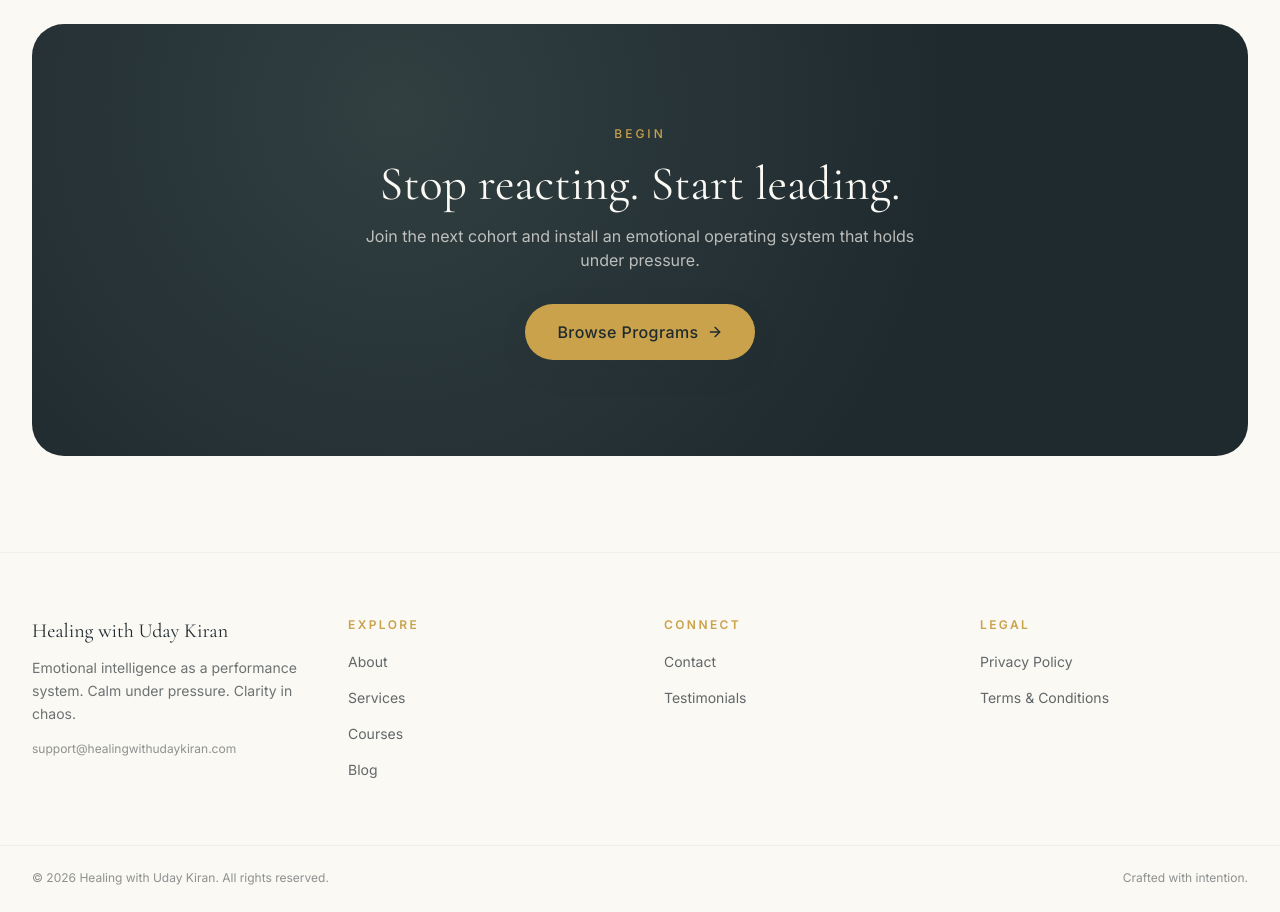
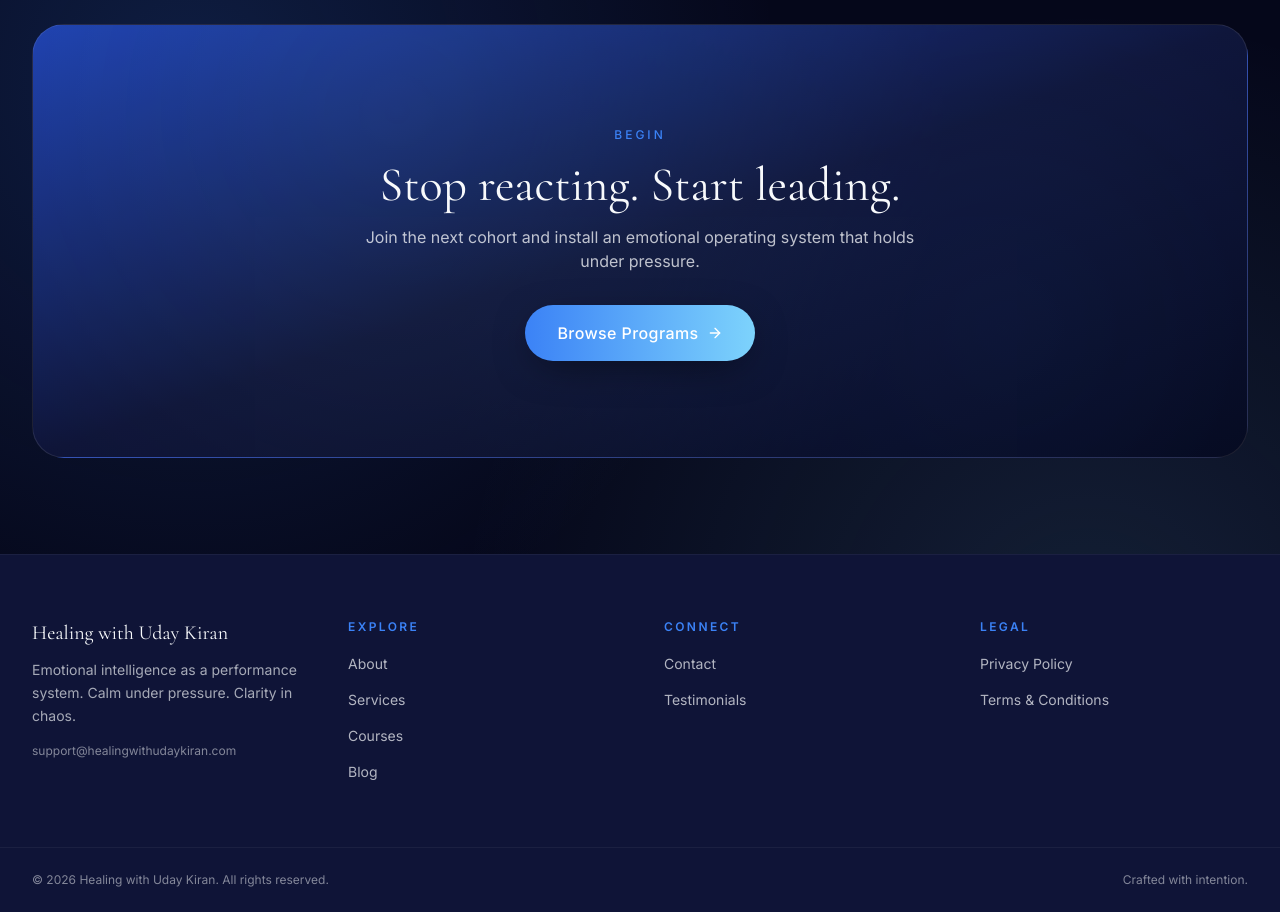
Before and after one commit to manthriudaykiran/healing-with-uday-kiran, a Next.js app: page /about in a window 1280 px wide. Shown: the part 800-1712 px from the top of the page. Built offline with nearby package versions, Linux system fonts and the light colour scheme; no server answers.

Commit message:
feat: switch to dark navy + electric blue palette

```diff
--- a/app/globals.css
+++ b/app/globals.css
@@ -15,8 +15,13 @@ html {
 
 body {
   @apply bg-brand-ivory text-brand-ink font-sans;
+  background-image:
+    radial-gradient(circle at 15% 10%, rgba(59, 130, 246, 0.18), transparent 45%),
+    radial-gradient(circle at 85% 80%, rgba(125, 211, 252, 0.12), transparent 50%);
+  background-attachment: fixed;
 }
 
 ::selection {
-  background-color: rgba(201, 162, 75, 0.25);
+  background-color: rgba(96, 165, 250, 0.35);
+  color: #ffffff;
 }
--- a/components/layout/Footer.tsx
+++ b/components/layout/Footer.tsx
@@ -5,7 +5,7 @@ import { siteConfig } from "@/config/site";
 
 export function Footer() {
   return (
-    <footer className="border-t border-brand-ink/5 bg-brand-ivory">
+    <footer className="border-t border-white/5 bg-brand-beige">
       <Container className="grid grid-cols-1 gap-12 py-16 md:grid-cols-4">
         <div>
           <h3 className="font-display text-xl text-brand-ink">{siteConfig.name}</h3>
@@ -35,7 +35,7 @@ export function Footer() {
           </div>
         ))}
       </Container>
-      <div className="border-t border-brand-ink/5">
+      <div className="border-t border-white/5">
         <Container className="flex flex-col items-center justify-between gap-2 py-6 text-xs text-brand-ink/50 sm:flex-row">
           <p>© {new Date().getFullYear()} {siteConfig.name}. All rights reserved.</p>
           <p>Crafted with intention.</p>
--- a/components/layout/Navbar.tsx
+++ b/components/layout/Navbar.tsx
@@ -19,7 +19,7 @@ export function Navbar() {
       className={cn(
         "fixed inset-x-0 top-0 z-50 transition-all duration-500",
         scrolled
-          ? "bg-brand-ivory/85 backdrop-blur-xl border-b border-brand-ink/5 shadow-sm"
+          ? "bg-brand-ivory/85 backdrop-blur-xl border-b border-white/5 shadow-soft"
           : "bg-transparent",
       )}
     >
@@ -63,7 +63,7 @@ export function Navbar() {
             initial={{ height: 0, opacity: 0 }}
             animate={{ height: "auto", opacity: 1 }}
             exit={{ height: 0, opacity: 0 }}
-            className="lg:hidden overflow-hidden bg-brand-ivory border-t border-brand-ink/5"
+            className="lg:hidden overflow-hidden bg-brand-ivory border-t border-white/5"
           >
             <Container className="flex flex-col gap-4 py-6">
               {PRIMARY_NAV.map((item) => (
--- a/components/sections/CTA.tsx
+++ b/components/sections/CTA.tsx
@@ -19,11 +19,11 @@ export function CTA({
   return (
     <section className="py-24">
       <Container>
-        <div className="relative overflow-hidden rounded-[2rem] bg-brand-ink px-8 py-16 text-center text-brand-ivory sm:px-16 sm:py-24">
+        <div className="relative overflow-hidden rounded-[2rem] border border-white/10 bg-gradient-to-br from-brand-emeraldSoft via-brand-beige to-brand-ivory px-8 py-16 text-center text-brand-ink sm:px-16 sm:py-24">
           <div className="absolute inset-0 bg-emerald-glow opacity-30" aria-hidden />
           <Eyebrow className="relative">{eyebrow}</Eyebrow>
           <h2 className="relative mt-4 font-display text-3xl sm:text-5xl">{title}</h2>
-          <p className="relative mx-auto mt-4 max-w-xl text-brand-ivory/70">{description}</p>
+          <p className="relative mx-auto mt-4 max-w-xl text-brand-ink/75">{description}</p>
           <div className="relative mt-8 flex justify-center">
             <Link href={href}>
               <Button variant="gold" size="lg">
--- a/components/sections/CoursesPreview.tsx
+++ b/components/sections/CoursesPreview.tsx
@@ -7,7 +7,7 @@ import { Button } from "@/components/ui/button";
 
 export function CoursesPreview() {
   return (
-    <Section className="bg-brand-ivory">
+    <Section className="bg-brand-beige/40">
       <Container>
         <div className="flex flex-col items-start justify-between gap-6 md:flex-row md:items-end">
           <div className="max-w-xl">
--- a/components/sections/TestimonialsCarousel.tsx
+++ b/components/sections/TestimonialsCarousel.tsx
@@ -14,7 +14,7 @@ export function TestimonialsCarousel() {
   const t = TESTIMONIALS[i];
 
   return (
-    <Section className="bg-gradient-to-b from-white to-brand-beige">
+    <Section className="bg-gradient-to-b from-transparent to-brand-beige/60">
       <Container>
         <div className="text-center">
           <Eyebrow>Words from the room</Eyebrow>
@@ -32,7 +32,7 @@ export function TestimonialsCarousel() {
               animate={{ opacity: 1, y: 0 }}
               exit={{ opacity: 0, y: -20 }}
               transition={{ duration: 0.5 }}
-              className="rounded-3xl bg-white/70 p-10 text-center shadow-soft backdrop-blur"
+              className="rounded-3xl border border-white/10 bg-white/[0.04] p-10 text-center shadow-soft backdrop-blur-md"
             >
               <p className="font-display text-xl leading-relaxed text-brand-ink sm:text-2xl">
                 "{t.body}"
--- a/components/ui/button.tsx
+++ b/components/ui/button.tsx
@@ -8,10 +8,10 @@ const buttonVariants = cva(
     variants: {
       variant: {
         primary:
-          "bg-brand-ink text-brand-ivory hover:bg-brand-emerald shadow-soft hover:shadow-glow",
-        gold: "bg-brand-gold text-brand-ink hover:bg-brand-goldSoft shadow-soft hover:shadow-glow",
+          "bg-brand-gold text-white hover:bg-brand-goldSoft shadow-soft hover:shadow-glow",
+        gold: "bg-gradient-to-r from-brand-gold to-brand-emerald text-white hover:opacity-90 shadow-soft hover:shadow-glow",
         outline:
-          "border border-brand-ink/20 text-brand-ink hover:border-brand-gold hover:text-brand-gold bg-transparent",
+          "border border-white/20 text-brand-ink hover:border-brand-gold hover:text-brand-gold bg-transparent",
         ghost: "text-brand-ink hover:text-brand-gold",
       },
       size: {
--- a/components/ui/card.tsx
+++ b/components/ui/card.tsx
@@ -5,7 +5,7 @@ export function Card({ className, ...props }: React.HTMLAttributes<HTMLDivElemen
   return (
     <div
       className={cn(
-        "rounded-3xl border border-brand-ink/5 bg-white/70 p-8 shadow-soft backdrop-blur-sm transition-all duration-500 hover:-translate-y-1 hover:shadow-glow",
+        "rounded-3xl border border-white/10 bg-white/[0.04] p-8 shadow-soft backdrop-blur-md transition-all duration-500 hover:-translate-y-1 hover:border-brand-goldSoft/40 hover:shadow-glow",
         className,
       )}
       {...props}
@@ -20,5 +20,5 @@ export function CardTitle({ className, ...props }: React.HTMLAttributes<HTMLHead
 }
 
 export function CardDescription({ className, ...props }: React.HTMLAttributes<HTMLParagraphElement>) {
-  return <p className={cn("mt-2 text-sm leading-relaxed text-brand-ink/70", className)} {...props} />;
+  return <p className={cn("mt-2 text-sm leading-relaxed text-brand-ink/65", className)} {...props} />;
 }
--- a/modules/contact/ContactForm.tsx
+++ b/modules/contact/ContactForm.tsx
@@ -39,7 +39,7 @@ function Field({
   textarea?: boolean;
 }) {
   const cls =
-    "w-full rounded-2xl border border-brand-ink/10 bg-white/70 px-4 py-3 text-sm text-brand-ink outline-none transition focus:border-brand-gold focus:ring-2 focus:ring-brand-gold/30";
+    "w-full rounded-2xl border border-white/10 bg-white/[0.04] px-4 py-3 text-sm text-brand-ink placeholder:text-brand-ink/40 outline-none backdrop-blur-md transition focus:border-brand-gold focus:ring-2 focus:ring-brand-gold/30";
   return (
     <label className="block">
       <span className="mb-2 block text-xs uppercase tracking-[0.2em] text-brand-ink/60">
--- a/tailwind.config.ts
+++ b/tailwind.config.ts
@@ -12,13 +12,14 @@ const config: Config = {
     extend: {
       colors: {
         brand: {
-          gold: "#C9A24B",
-          goldSoft: "#E7D6A8",
-          emerald: "#4F8A78",
-          emeraldSoft: "#A8C9BD",
-          beige: "#F6F1E7",
-          ivory: "#FBF9F4",
-          ink: "#1F2A2E",
+          // Repurposed semantic tokens — names kept so existing components keep working.
+          gold: "#3B82F6",        // primary accent (electric blue)
+          goldSoft: "#60A5FA",    // softer accent
+          emerald: "#7DD3FC",     // cyan glow
+          emeraldSoft: "#1E40AF", // deep blue
+          beige: "#0F1437",       // raised surface
+          ivory: "#05071A",       // page background (deep space)
+          ink: "#F8FAFC",         // primary text (near-white)
         },
       },
       fontFamily: {
@@ -27,13 +28,13 @@ const config: Config = {
       },
       backgroundImage: {
         "calm-gradient":
-          "linear-gradient(135deg, #FBF9F4 0%, #F6F1E7 45%, #E7D6A8 100%)",
+          "linear-gradient(135deg, #05071A 0%, #0A1030 45%, #1E3A8A 100%)",
         "emerald-glow":
-          "radial-gradient(circle at 30% 20%, rgba(168,201,189,0.45), transparent 60%)",
+          "radial-gradient(circle at 30% 20%, rgba(125,211,252,0.25), transparent 60%), radial-gradient(circle at 80% 70%, rgba(59,130,246,0.25), transparent 55%)",
       },
       boxShadow: {
-        soft: "0 10px 40px -12px rgba(31,42,46,0.18)",
-        glow: "0 0 0 1px rgba(201,162,75,0.25), 0 20px 60px -20px rgba(201,162,75,0.35)",
+        soft: "0 10px 40px -12px rgba(0,0,0,0.6)",
+        glow: "0 0 0 1px rgba(96,165,250,0.35), 0 20px 60px -20px rgba(59,130,246,0.5)",
       },
       animation: {
         "fade-up": "fadeUp 0.8s ease-out both",
```
